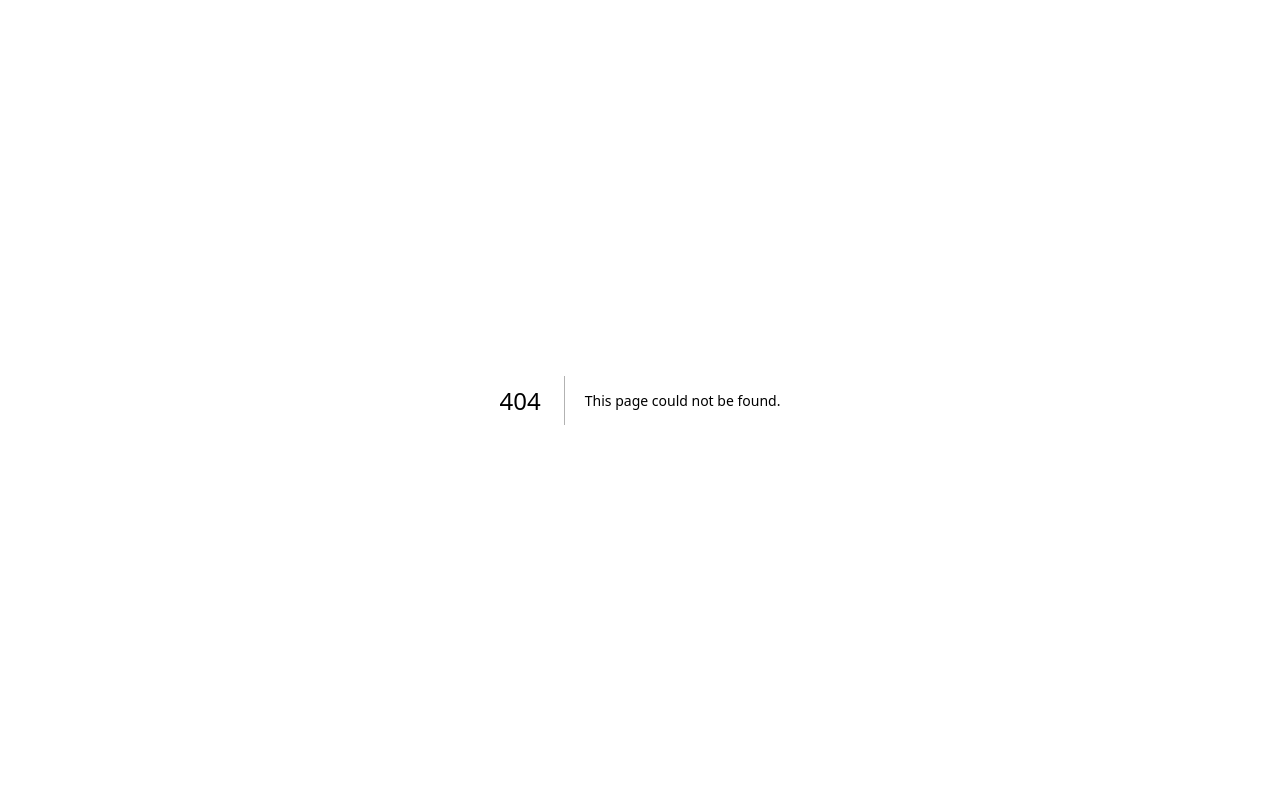
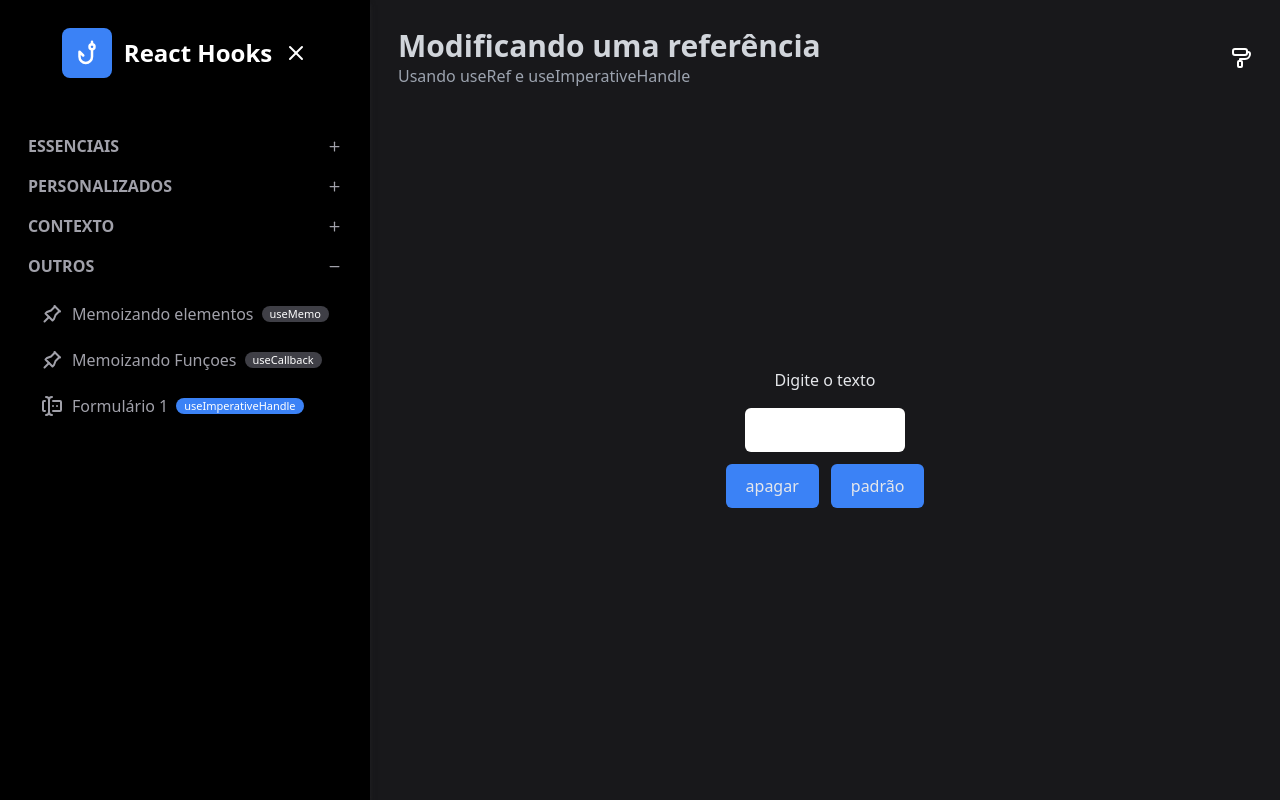
Before and after one commit to AntonioDeveloper/react-personal-hooks-training, a Next.js app: page /outros/formularioImperativeHandle in a window 1280 px wide. Before the commit this address had no page. Built offline with nearby package versions, Linux system fonts and the light colour scheme.

Commit message:
useImperativeHandle

```diff
--- /dev/null
+++ b/src/components/formulario/InputFormatadoComReferencia.tsx
@@ -0,0 +1,43 @@
+import { forwardRef, useImperativeHandle, useRef } from "react";
+
+interface InputFormatadoProps {
+    label?: string;
+    tipo: string;
+    className?: string;
+}
+
+function InputFormatadoComReferencia(props: InputFormatadoProps, ref: any) {
+
+    const referenciaInterna = useRef<any>();
+
+    function novasFuncionalidades() {
+        return {
+            apagar: function () {
+                referenciaInterna.current.value = referenciaInterna.current.value.slice(0, -1);
+            },
+            textoPadrao: function () {
+                referenciaInterna.current.value = "Padrão!"
+            }
+        }
+    }
+
+    useImperativeHandle(ref, novasFuncionalidades);
+
+    return (
+        <>
+            <label className="m-1">{props.label}</label>
+            <input
+                ref={referenciaInterna}
+                type={props.tipo}
+                className={`
+                    text-gray-600 px-2
+                    w-40 h-11 rounded-md
+                    ${props.className ?? ''}
+                `}
+            />
+        </>
+    );
+}
+
+
+export default forwardRef(InputFormatadoComReferencia);
--- a/src/data/constants/secoesMenu.tsx
+++ b/src/data/constants/secoesMenu.tsx
@@ -1,4 +1,4 @@
-import { IconNumbers, IconUsers, IconArrowsLeftRight, IconMathGreater, IconLetterCase, IconRefreshAlert, IconSection, IconAppWindow, IconDimensions, IconLock, IconShoppingCart, IconPin } from "@tabler/icons";
+import { IconNumbers, IconUsers, IconArrowsLeftRight, IconMathGreater, IconLetterCase, IconRefreshAlert, IconSection, IconAppWindow, IconDimensions, IconLock, IconShoppingCart, IconPin, IconForms } from "@tabler/icons";
 
 const secoesMenu = [
   {
@@ -107,6 +107,12 @@ const secoesMenu = [
         tag: "useCallback",
         icone: <IconPin />
       },
+      {
+        titulo: "Formulário 1",
+        url: "/outros/formularioImperativeHandle",
+        tag: "useImperativeHandle",
+        icone: <IconForms />
+      },
     ]
   },
 ];
--- /dev/null
+++ b/src/pages/outros/formularioImperativeHandle.tsx
@@ -0,0 +1,29 @@
+import InputFormatado from "@/components/formulario/InputFormatado";
+import InputFormatadoComReferencia from "@/components/formulario/InputFormatadoComReferencia";
+import Botao from "@/components/template/Botao";
+import Flex from "@/components/template/Flex";
+import Pagina from "@/components/template/Pagina";
+import { useRef } from "react";
+
+export default function () {
+
+  const referencia = useRef<any>();
+
+  function apagar() {
+    referencia.current.apagar();
+  }
+
+  function textoPadrao() {
+    referencia.current.textoPadrao();
+  }
+
+  return (<Pagina titulo="Modificando uma referência" subtitulo="Usando useRef e useImperativeHandle">
+    <Flex col center>
+      <InputFormatadoComReferencia tipo="text" label="Digite o texto" ref={referencia} />
+      <Flex center>
+        <Botao texto="apagar" onClick={apagar}></Botao>
+        <Botao texto="padrão" onClick={textoPadrao}></Botao>
+      </Flex>
+    </Flex>
+  </Pagina>)
+}
```
